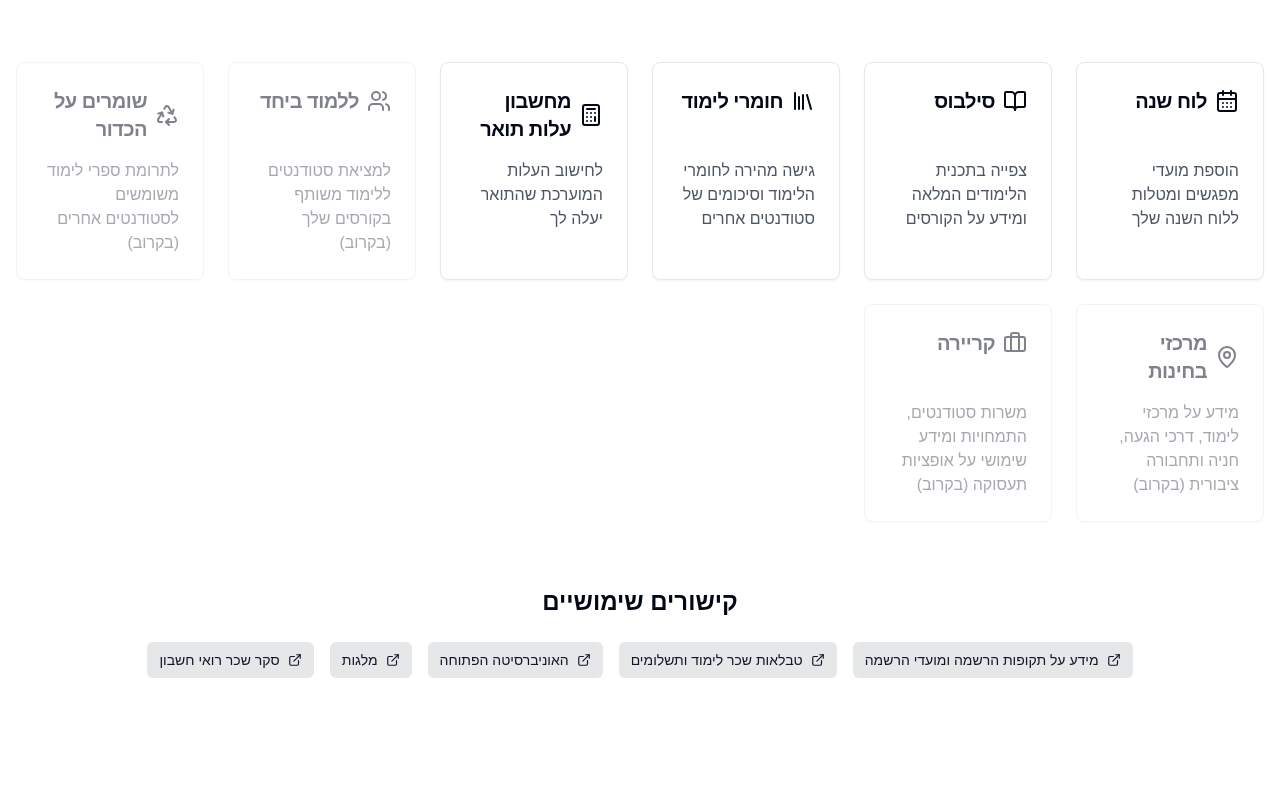
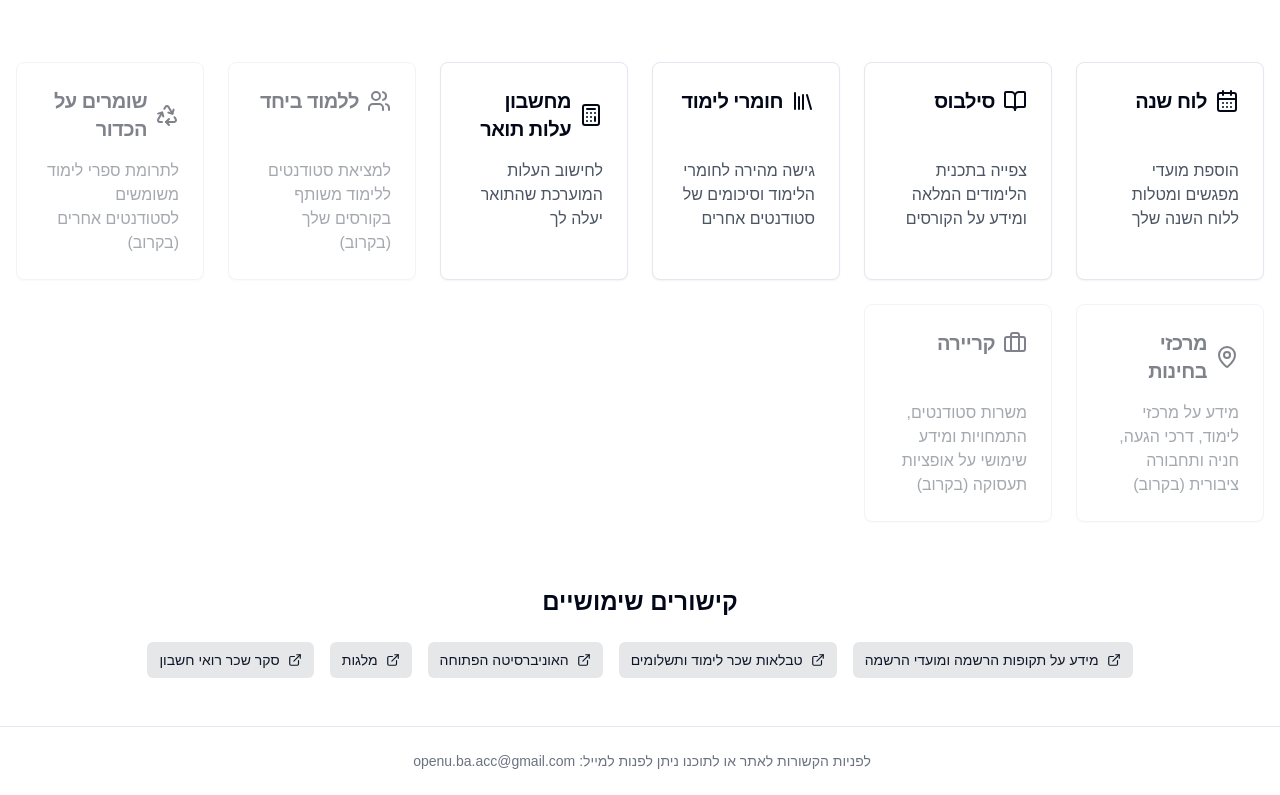
Before and after one commit to dalmog123/Uni_Calendar, a Next.js app: page / in a window 1280 px wide. Shown: the part 327-1122 px from the top of the page. Before the commit the page ends 1053 px from the top, so only its background shows below. Built offline with nearby package versions, Linux system fonts and the light colour scheme.

Commit message:
added forms and footer

```diff
--- a/src/app/layout.tsx
+++ b/src/app/layout.tsx
@@ -3,6 +3,7 @@ import "./globals.css";
 import { Header } from "@/components/ui/header"
 import { Analytics } from '@vercel/analytics/react'
 import { SpeedInsights } from "@vercel/speed-insights/next"
+import { Footer } from '@/components/footer'
 
 export const metadata: Metadata = {
   title: "UniCalendar",
@@ -16,13 +17,12 @@ export default function RootLayout({
 }) {
   return (
     <html lang="he" dir="rtl">
-      <body>
-        <div className="min-h-screen flex flex-col">
-          <Header />
-          <main className="flex-1">
-            {children}
-          </main>
-        </div>
+      <body className="flex flex-col min-h-screen">
+        <Header />
+        <main className="flex-grow">
+          {children}
+        </main>
+        <Footer />
         <Analytics />
         <SpeedInsights />
       </body>
--- a/src/app/materials/page.tsx
+++ b/src/app/materials/page.tsx
@@ -304,6 +304,7 @@ export default function MaterialsPage() {
             : "התיקייה ריקה"}
         </div>
       ) : (
+        <>
           <div className="grid md:grid-cols-2 lg:grid-cols-3 gap-6">
             {filteredItems.map((item) => (
               <button
@@ -341,6 +342,20 @@ export default function MaterialsPage() {
               </button>
             ))}
           </div>
+
+          <div className="mt-12 text-center space-y-4">
+            <Button
+              variant="default"
+              className="text-[15px] md:text-sm"
+              onClick={() => window.open('https://docs.google.com/forms/d/e/1FAIpQLSfOQA7zNgV_Iu8oFdt4khlmDFGOBkxIXHiKtcUEUH_tYeHeJw/viewform', '_blank')}
+            >
+              רוצה לשתף חומרי לימוד? לחץ כאן
+            </Button>
+            <p className="text-sm text-gray-500">
+              כל הקבצים המוצגים כאן הם ייצוג ויזואלי של תיקיית Google Drive המנוהלת על ידי הסטודנטים. האתר אינו אחראי על הפרת זכויות יוצרים כלשהי
+            </p>
+          </div>
+        </>
       )}
     </div>
   )
--- a/src/app/page.tsx
+++ b/src/app/page.tsx
@@ -17,7 +17,7 @@ export default function Home() {
 
       <div className="mb-16 text-center">
         <Link
-          href="https://chat.whatsapp.com/JBn7Fw4pq5o7pGD1ECV8zj"
+          href="https://docs.google.com/forms/d/e/1FAIpQLSfBZS2QAt6jeDXFKRP2vik0Nl3iav9Em9B_nO7YEZswI-ZqpA/viewform"
           target="_blank"
           rel="noopener noreferrer"
           className="inline-block"
--- /dev/null
+++ b/src/components/footer.tsx
@@ -0,0 +1,42 @@
+'use client'
+
+import { useState } from 'react';
+
+export function Footer() {
+  const email = "openu.ba.acc@gmail.com";
+  const [showToast, setShowToast] = useState(false);
+
+  const copyToClipboard = () => {
+    navigator.clipboard.writeText(email)
+      .then(() => {
+        setShowToast(true);
+        setTimeout(() => setShowToast(false), 2000); // Hide after 2 seconds
+      })
+      .catch((err) => {
+        console.error('Failed to copy:', err);
+      });
+  };
+
+  return (
+    <footer className="mt-auto py-6 text-center text-sm text-gray-500 border-t relative">
+      {showToast && (
+        <div className="fixed bottom-20 left-1/2 transform -translate-x-1/2 bg-black text-white px-4 py-2 rounded-md text-sm animate-fade-out">
+          הועתק!
+        </div>
+      )}
+      <div className="container mx-auto px-4">
+        לפניות הקשורות לאתר או לתוכנו ניתן לפנות למייל:
+        <a
+          href="mailto:openu.ba.acc@gmail.com"
+          onClick={(e) => {
+            e.preventDefault();
+            copyToClipboard();
+          }}
+          className="hover:text-gray-800 transition-colors mx-1 cursor-pointer"
+        >
+          {email}
+        </a>
+      </div>
+    </footer>
+  )
+}
```
Lines whose indentation alone changed are shown as unchanged.
